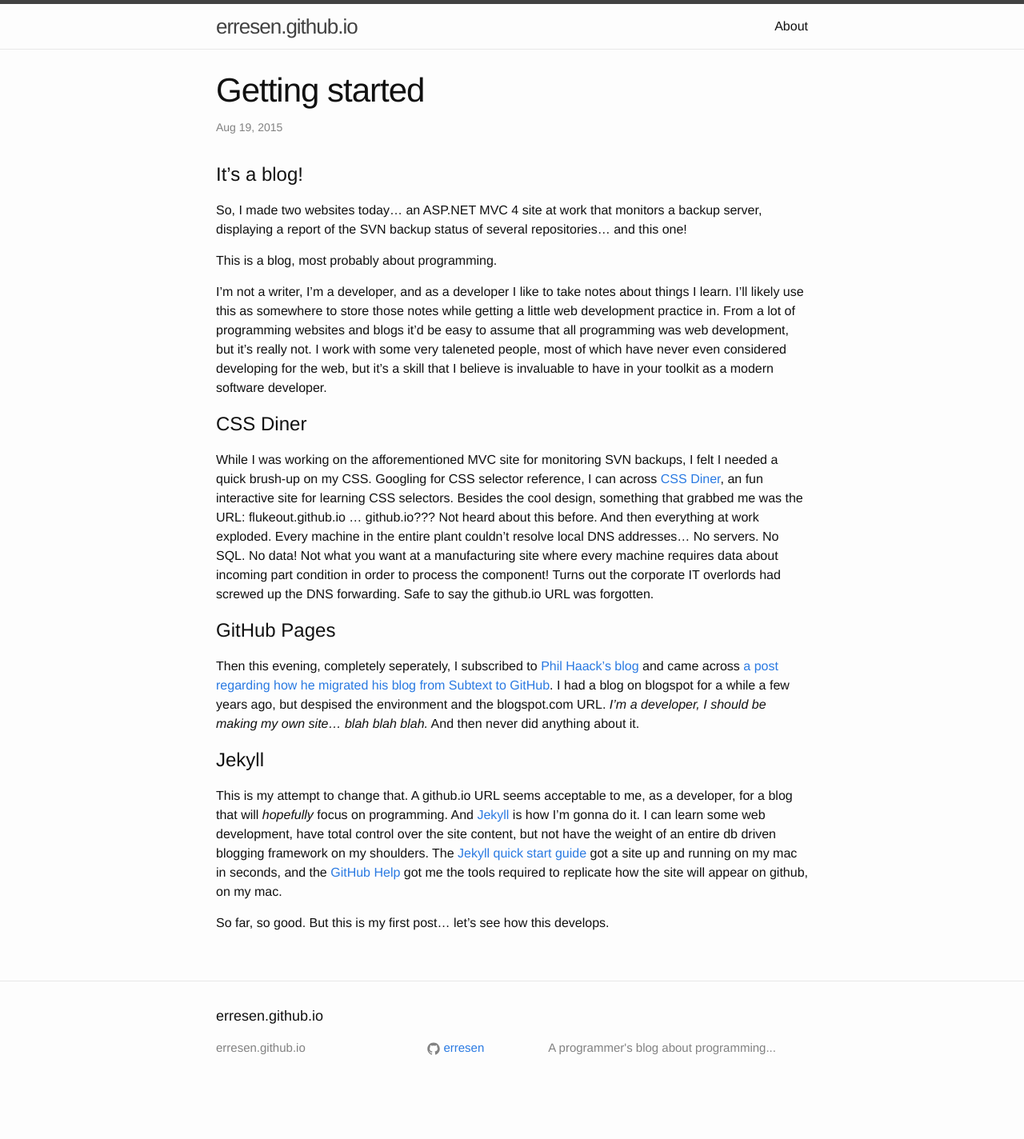
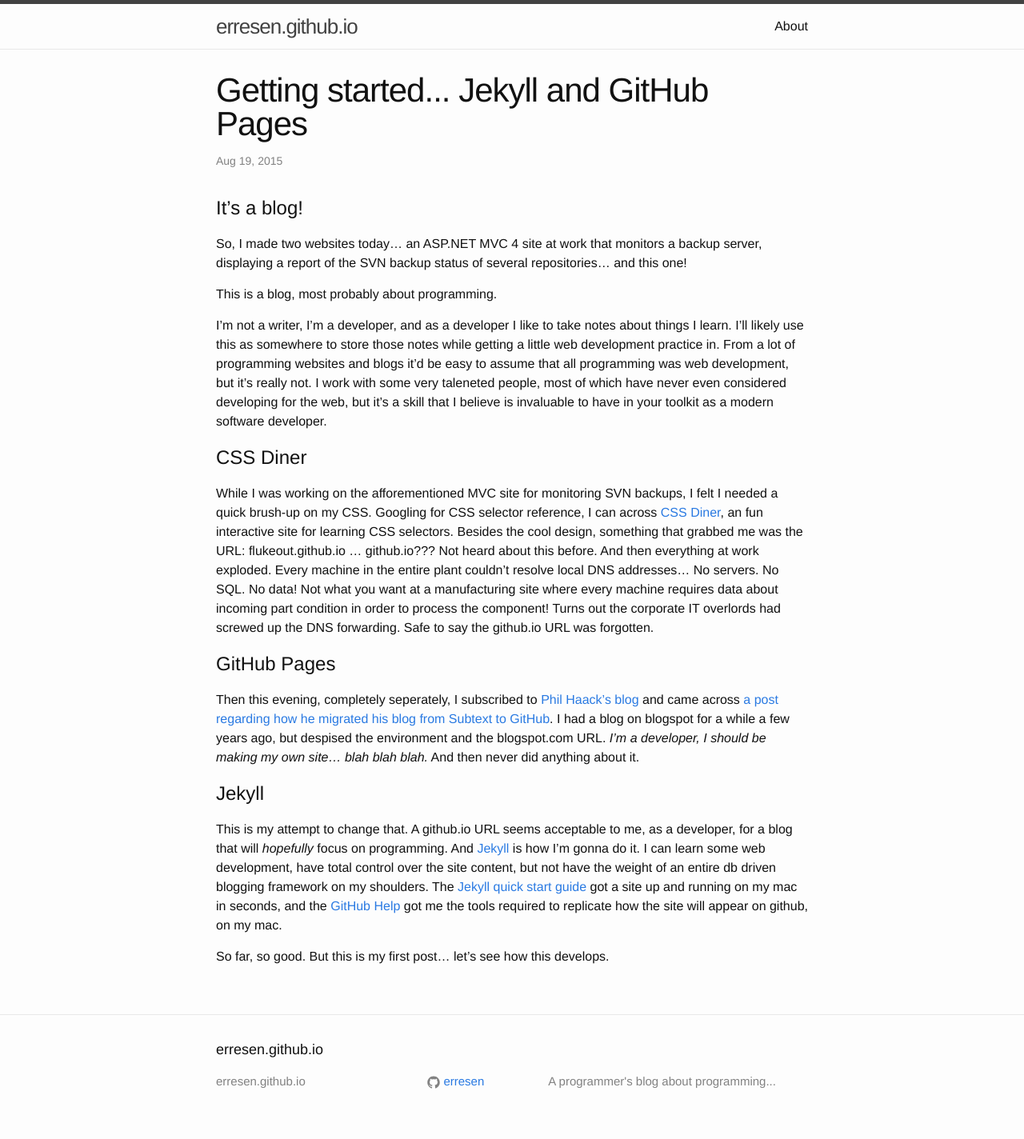
Before and after one commit to erresen/erresen.github.io, a Jekyll site: the page built from _posts/2015-08-19-getting-started.markdown, in a window 1280 px wide. Shown: the whole page at 80% size. Built offline with Jekyll 4.4.1, drawn with Linux system fonts in a browser that asks for light colours; before the commit the page ends 1382 px from its top, so only the background shows below that.

Commit message:
changed post title

```diff
--- a/_posts/2015-08-19-getting-started.markdown
+++ b/_posts/2015-08-19-getting-started.markdown
@@ -1,6 +1,6 @@
 ---
 layout: post
-title:  "Getting started"
+title:  "Getting started... Jekyll and GitHub Pages"
 date:   2015-08-19 18:53:44
 categories: jekyll update css
 ---
```
